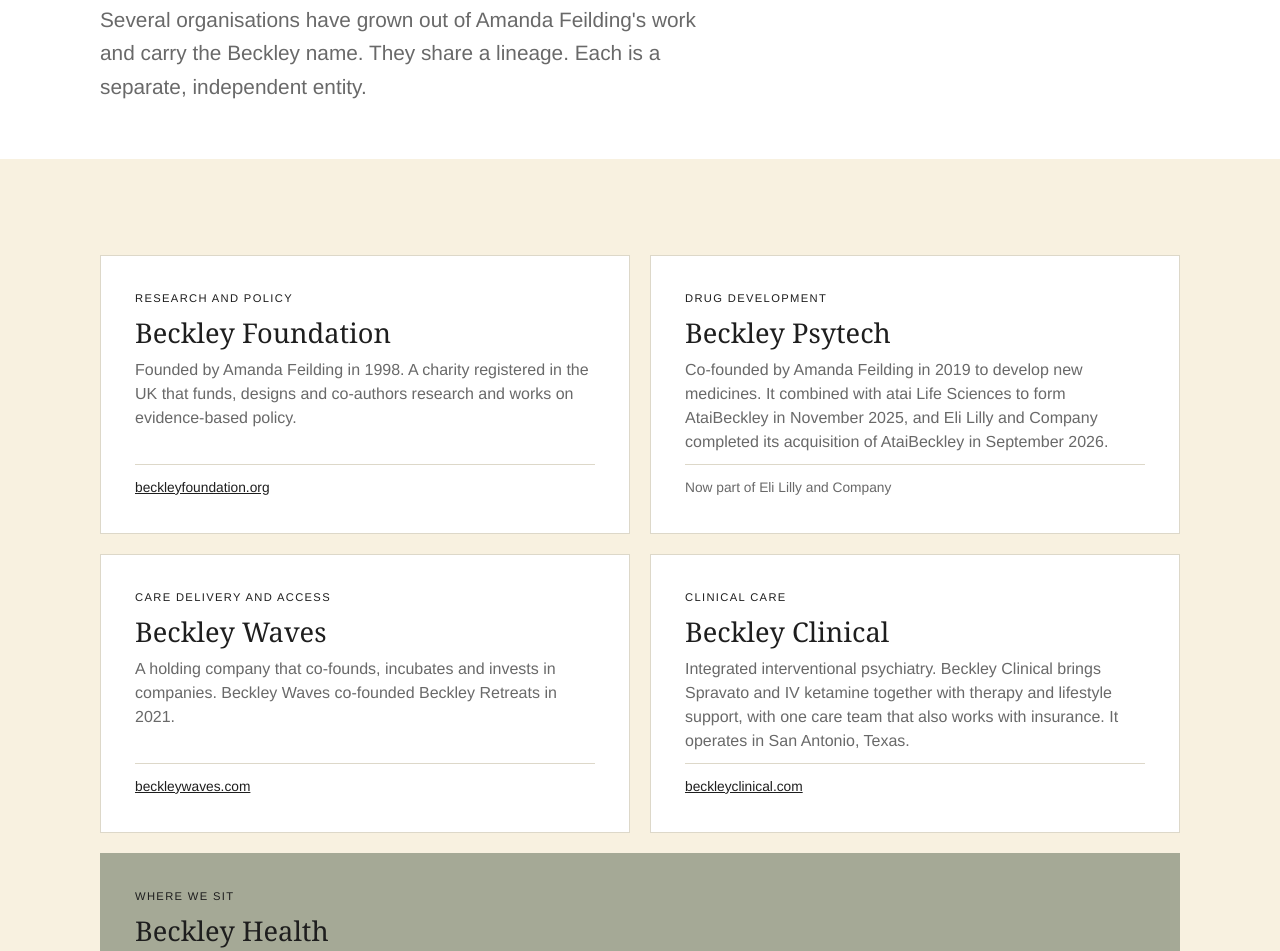
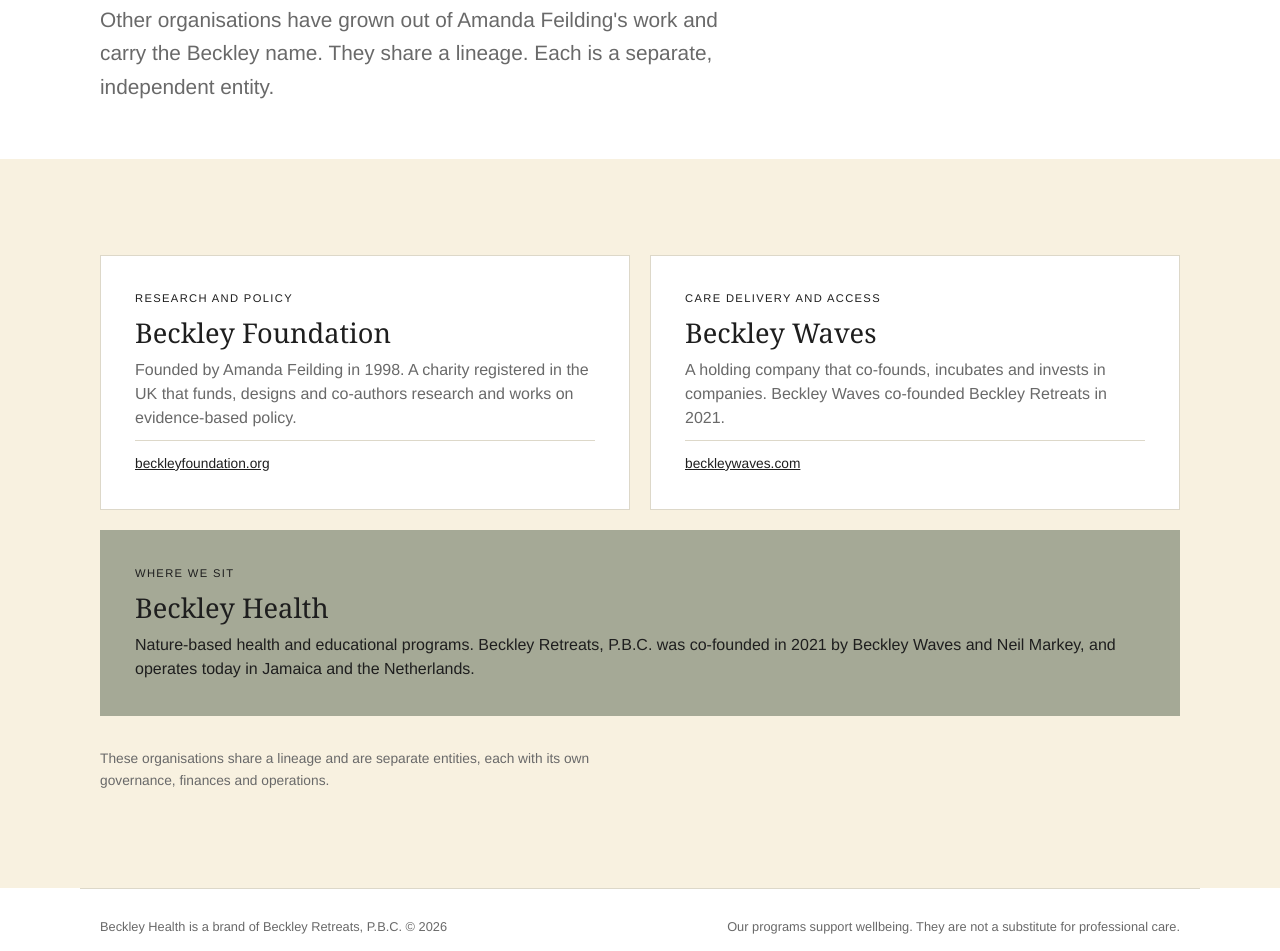
Before and after one commit to neilpmarkey/beckley-health-site, a plain HTML site: page ecosystem.html in a window 1280 px wide. Shown: the part 369-1320 px from the top of the page. Drawn offline with Linux system fonts and the light colour scheme.

Commit message:
Add files via upload

```diff
--- a/ecosystem.html
+++ b/ecosystem.html
@@ -34,7 +34,7 @@
     <div class="wrap">
       <div class="eyebrow">The Beckley ecosystem</div>
       <h1>Where Beckley Health sits.</h1>
-      <p class="lede">Several organisations have grown out of Amanda Feilding's work and carry the Beckley name. They share a lineage. Each is a separate, independent entity.</p>
+      <p class="lede">Other organisations have grown out of Amanda Feilding's work and carry the Beckley name. They share a lineage. Each is a separate, independent entity.</p>
     </div>
   </div>
 
@@ -48,22 +48,10 @@
           <a class="more" href="https://www.beckleyfoundation.org">beckleyfoundation.org</a>
         </div>
         <div class="co">
-          <div class="kicker">Drug development</div>
-          <div class="name">Beckley Psytech</div>
-          <p>Co-founded by Amanda Feilding in 2019 to develop new medicines. It combined with atai Life Sciences to form AtaiBeckley in November 2025, and Eli Lilly and Company completed its acquisition of AtaiBeckley in September 2026.</p>
-          <div class="places">Now part of Eli Lilly and Company</div>
-        </div>
-        <div class="co">
           <div class="kicker">Care delivery and access</div>
           <div class="name">Beckley Waves</div>
           <p>A holding company that co-founds, incubates and invests in companies. Beckley Waves co-founded Beckley Retreats in 2021.</p>
           <a class="more" href="https://www.beckleywaves.com">beckleywaves.com</a>
-        </div>
-        <div class="co">
-          <div class="kicker">Clinical care</div>
-          <div class="name">Beckley Clinical</div>
-          <p>Integrated interventional psychiatry. Beckley Clinical brings Spravato and IV ketamine together with therapy and lifestyle support, with one care team that also works with insurance. It operates in San Antonio, Texas.</p>
-          <a class="more" href="https://beckleyclinical.com">beckleyclinical.com</a>
         </div>
         <div class="co us">
           <div class="kicker">Where we sit</div>
@@ -79,7 +67,7 @@
 
 <footer>
   <div class="wrap">
-    <span>&copy; 2026 Beckley Retreats, P.B.C.</span>
+    <span>Beckley Health is a brand of Beckley Retreats, P.B.C. &copy; 2026</span>
     <span>Our programs support wellbeing. They are not a substitute for professional care.</span>
   </div>
 </footer>
```
Also changed, not shown: index.html (+9 -8 lines), mission.html (+2 -1 lines), research.html (+1 -1 lines), speaking.html (+1 -1 lines).
